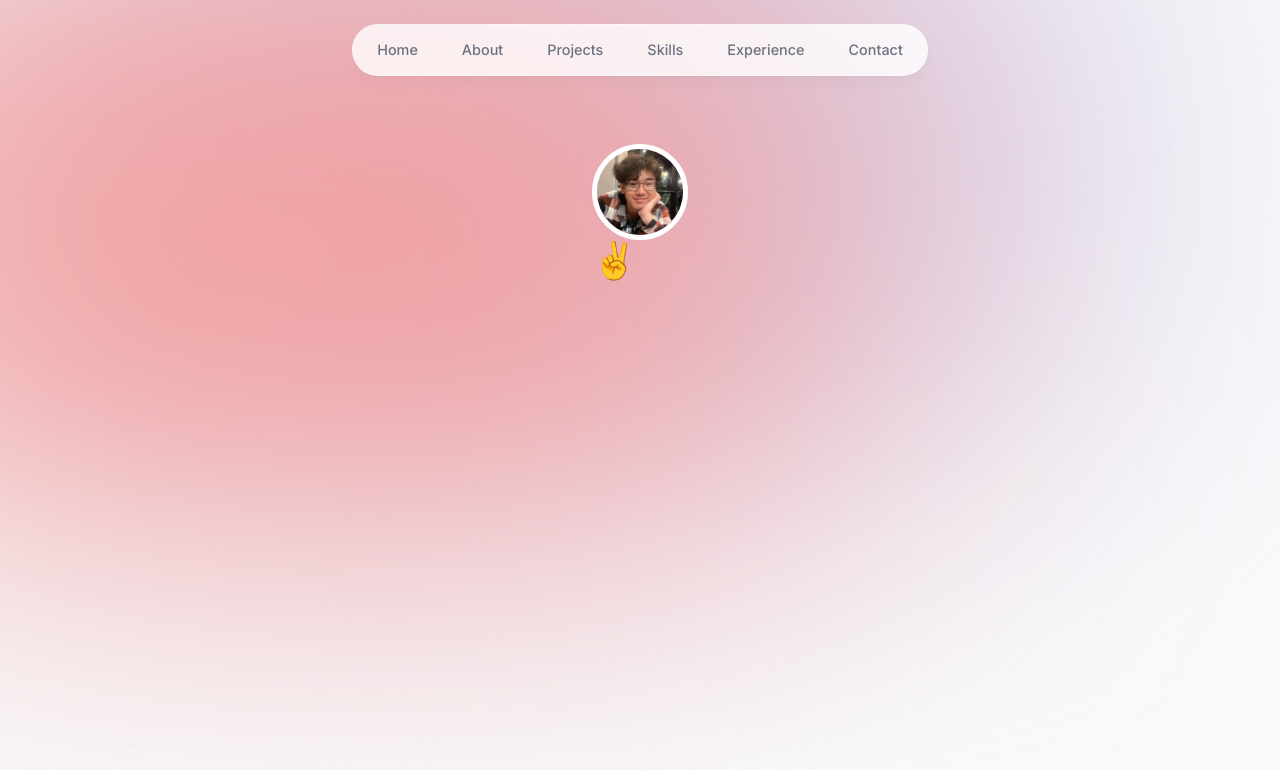
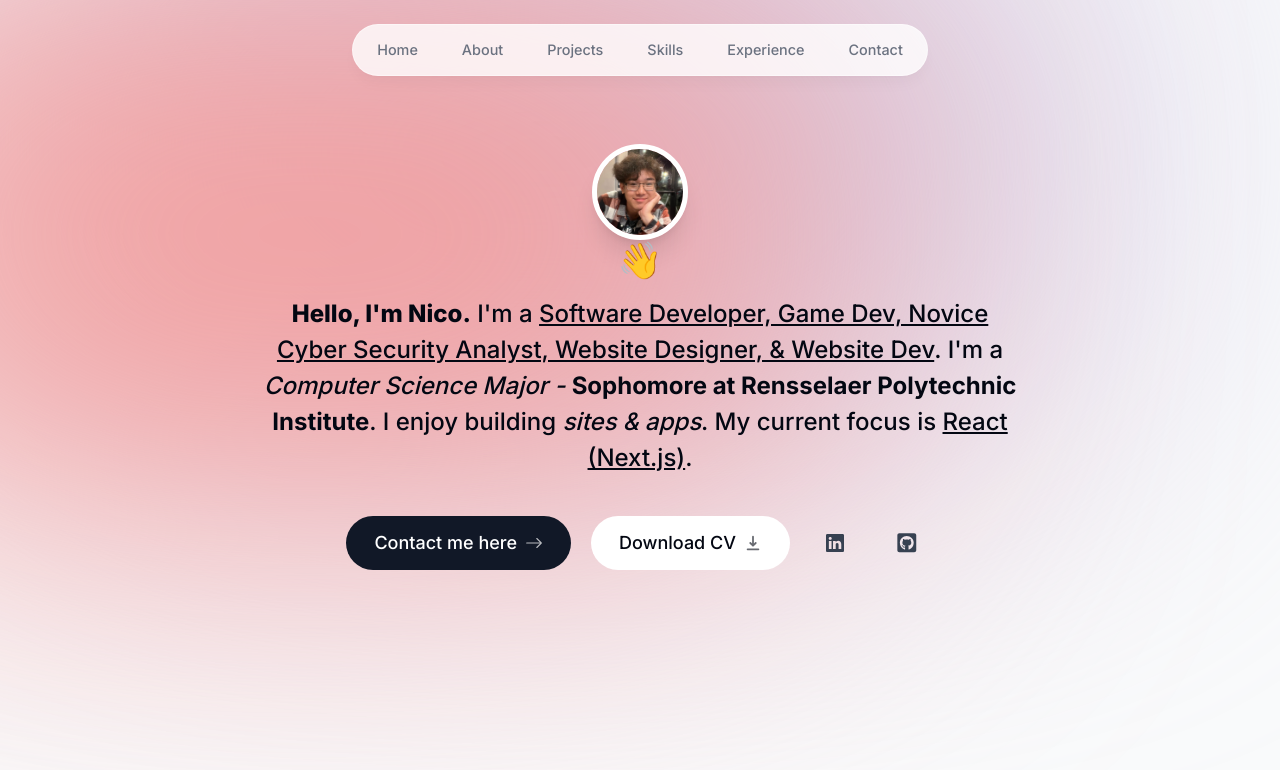
Before and after one commit to WangWNico/personal_website, a Next.js app: page / in a window 1280 px wide. Shown: the top 770 px of the page. Built offline with nearby package versions, Linux system fonts and the light colour scheme.

Commit message:
Buttons and intro
Updated Introduction created buttons for downloading resume and links for linkedin and github

```diff
--- a/app/page.tsx
+++ b/app/page.tsx
@@ -2,7 +2,7 @@
 
 export default function Home() {
   return (
-    <main className="">
+    <main className="flex flex-col items-center px-4">
       <Intro />
     </main>
   )
--- a/components/intro.tsx
+++ b/components/intro.tsx
@@ -1,15 +1,90 @@
-import Image from 'next/image'
+"use client";
+
 import React from 'react'
+import { motion } from "framer-motion";
+import Link from 'next/link';
+import { BsArrowRight, BsGithub, BsLinkedin } from "react-icons/bs";
+import { HiDownload } from "react-icons/hi";
+import { FaGithubSquare } from 'react-icons/fa';
 
 export default function Intro() {
   return (
-    <section>
+    <section className="mb-21 max-w-[50rem] text-center sm:mb-0">
         <div className="flex items-center justify-center">
-            <div>
-                <img src="/portrait.jpg" width={192} height={192}
-                    className="h-24 w-24 rounded-full object-cover border-[0.35rem] border-white shadow-x1"
-                />
-                <span className="text-4xl">✌️</span>
+            <div className="flex flex-col items-center">
+                <motion.div
+                    initial={{ opacity: 0, scale: 0 }}
+                    animate={{ opacity: 1, scale: 1 }}
+                    transition={{
+                        type: "tween",
+                        duration: 0.25,
+                    }}
+                >
+                    <img
+                        src="/portrait.jpg"
+                        width={192}
+                        height={192}
+                        className="h-24 w-24 rounded-full object-cover border-[0.35rem] border-white shadow-xl"
+                    />
+                </motion.div>
+
+                <motion.span
+                    className="absoolute bottom-0 left-0 text-4xl"
+                    initial={{ opacity: 0, scale: 0 }}
+                    animate={{ opacity: 1, scale: 1 }}
+                    transition={{
+                        type: "spring",
+                        stiffness: 125,
+                        delay: 0.1,
+                        duration: 0.7,
+                    }}
+                >
+                    👋
+                </motion.span>
+
+                <motion.h1 className="mb-10 mt-4 px-4 text-2xl font-medium !leading-[1.5]"
+                    initial={{ opacity: 0, y: 100 }}
+                    animate={{ opacity: 1, y: 0 }}
+                    >
+                    <span className="font-extrabold">Hello, I'm Nico.</span> I'm a{" "}
+                    <span className="underline">
+                        Software Developer, Game Dev, Novice Cyber Security Analyst,
+                        Website Designer, & Website Dev
+                    </span>. I'm a{" "}
+                    <span className="italic">Computer Science Major -</span>{" "}
+                    <span className="font-bold">Sophomore at Rensselaer Polytechnic Institute</span>
+                    . I enjoy building <span className="italic">sites & apps</span>. My current focus is{" "}
+                    <span className="underline">React (Next.js)</span>.
+                </motion.h1>
+
+                <motion.div className="flex flex-col sm:flex-row iterm-center justify-center gap-5 px-4 text-lg font-medium"
+                    initial={{ opacity: 0, y: 100 }}
+                    animate={{ opacity: 1, y: 0 }}
+                    transition={{
+                        delay: 0.1,
+                    }}
+                >
+                    <Link
+                        href="#contact"
+                        className="group bg-gray-900 text-white px-7  py-3 flex items-center gap-2 rounded-full outline-none focus:scale-110 hover:scale-110 hover:bg-gray-950 active:scale-105 transition"
+                    >
+                        Contact me here <BsArrowRight className='opacity-70 group-hover:translate-x-1 transition'/>
+                    </Link>
+
+                    <a
+                        className="group bg-white px-7  py-3 flex items-center gap-2 rounded-full outline-none focus:scale-110 hover:scale-110 active:scale-10 transition cursor-pointer border-black/10" href="/CV.pdf" download={true}
+                    >
+                        Download CV{" "} <HiDownload className='opacity-60 group-hover:translate-y-1 transition'/>
+                    </a>
+
+                    <a className="p-4 text-gray-700 flex items-center gap-2 rounded-full outline-none focus:scale-[1.15] hover:scale-[1.15] hover:text-gray-950 active:scale-10 transition cursor-pointer border-black/10" href="https://www.linkedin.com/in/nico-wang-web" target="_blank">
+                        <BsLinkedin />
+                    </a>
+
+                    <a className="p-4 text-gray-700 flex items-center gap-2 rounded-full text-[1.35rem] outline-none focus:scale-[1.15] hover:scale-[1.15] hover:text-gray-950 active:scale-10 transition cursor-pointer border-black/10" href="https://github.com/WangWNico" target="_blank">
+                        <FaGithubSquare />
+                    </a>
+                </motion.div>
             </div>
         </div>
     </section>
```
Also changed, not shown: .eslintrc.json.
